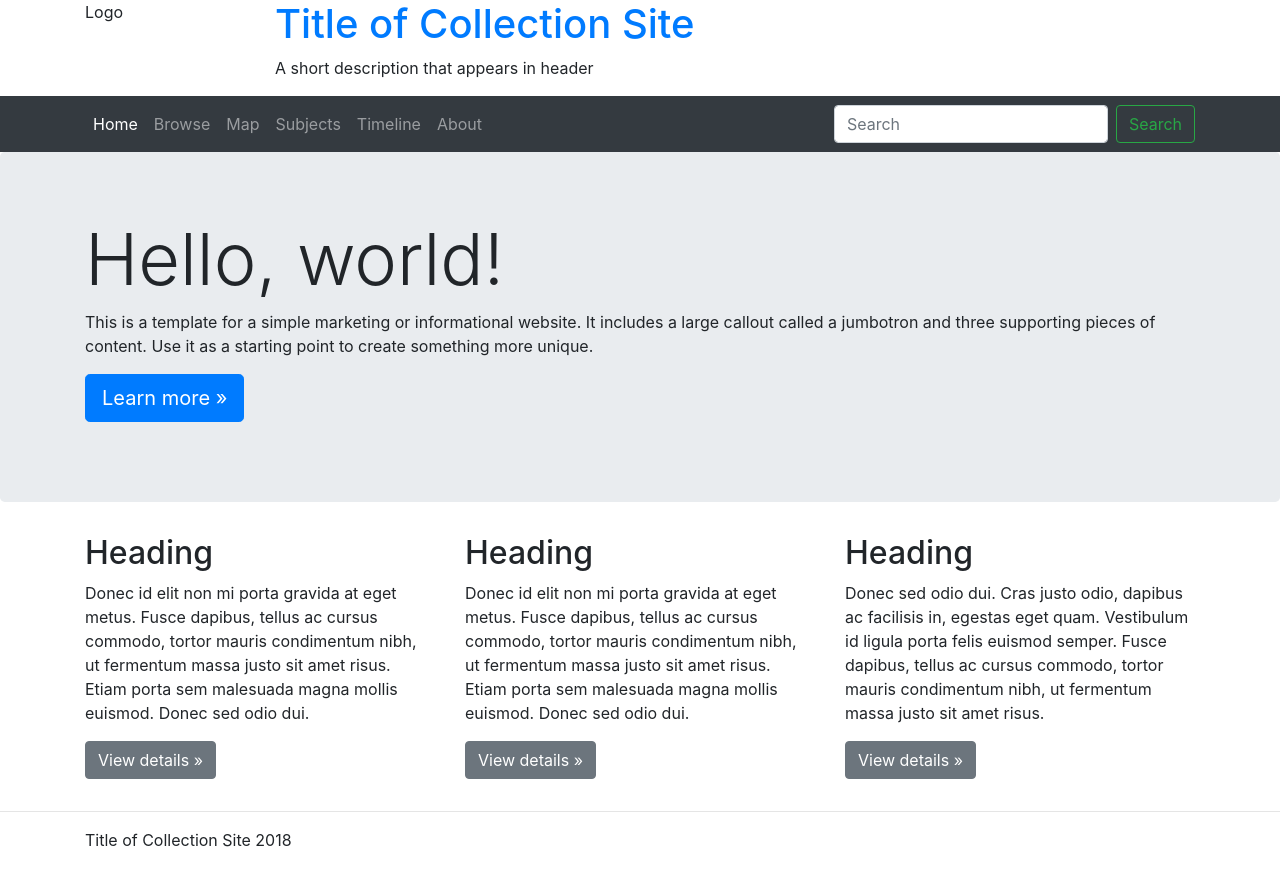
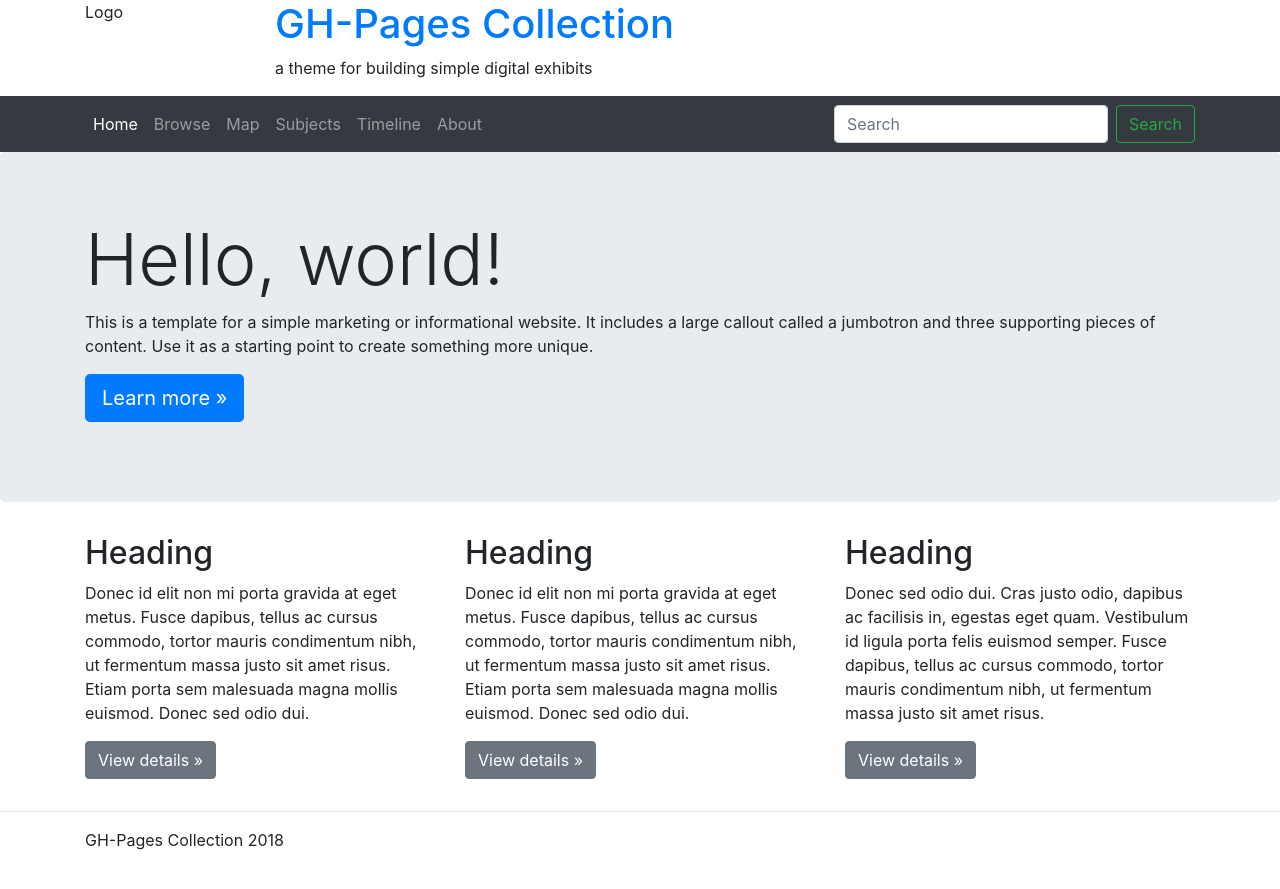
Before and after one commit to uidaholib/pages-collection, a Jekyll site: the page built from index.md, in a window 1280 px wide. Shown: the top 889 px of the page. Built offline with Jekyll 4.4.1, drawn with Linux system fonts in a browser that asks for light colours.

Commit message:
update config

```diff
--- a/_config.yml
+++ b/_config.yml
@@ -4,15 +4,23 @@
 # JEKYLL_ENV=production jekyll build
 
 # Site settings
-title: Title of Collection Site
-tagline: A short description that appears in header
+# title of site appears in banner
+title: GH-Pages Collection
+# tag line appears in banner
+tagline: a theme for building simple digital exhibits
+# description appears in meta tags and other locations
 description: "A more complete description that will appear in meta tags and other locations where appropriate"
+# keywords appear in meta tags
 keywords: university of idaho, digital collections, digital humanities
+# creator email for meta tags
 email: ewilliamson@uidaho.edu
 
 # url variables
+# url is your gh-pages base, username.github.io
 url: https://uidaholib.github.io
+# baseurl is your repository's name prefixed with a /
 baseurl: /pages-collection
+
 # repository-name: jekyll-collection
 
 # collection display variables
```
